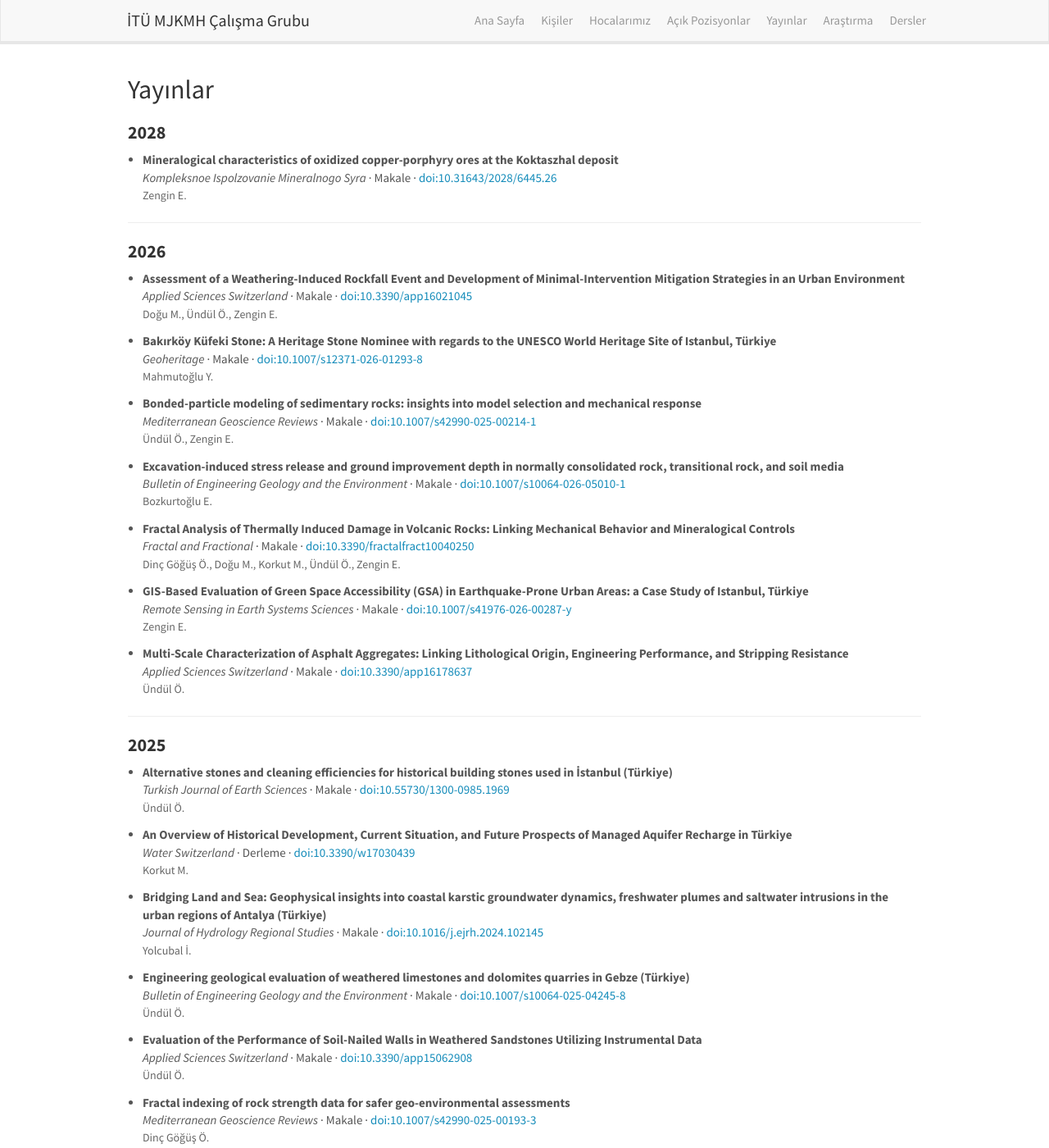
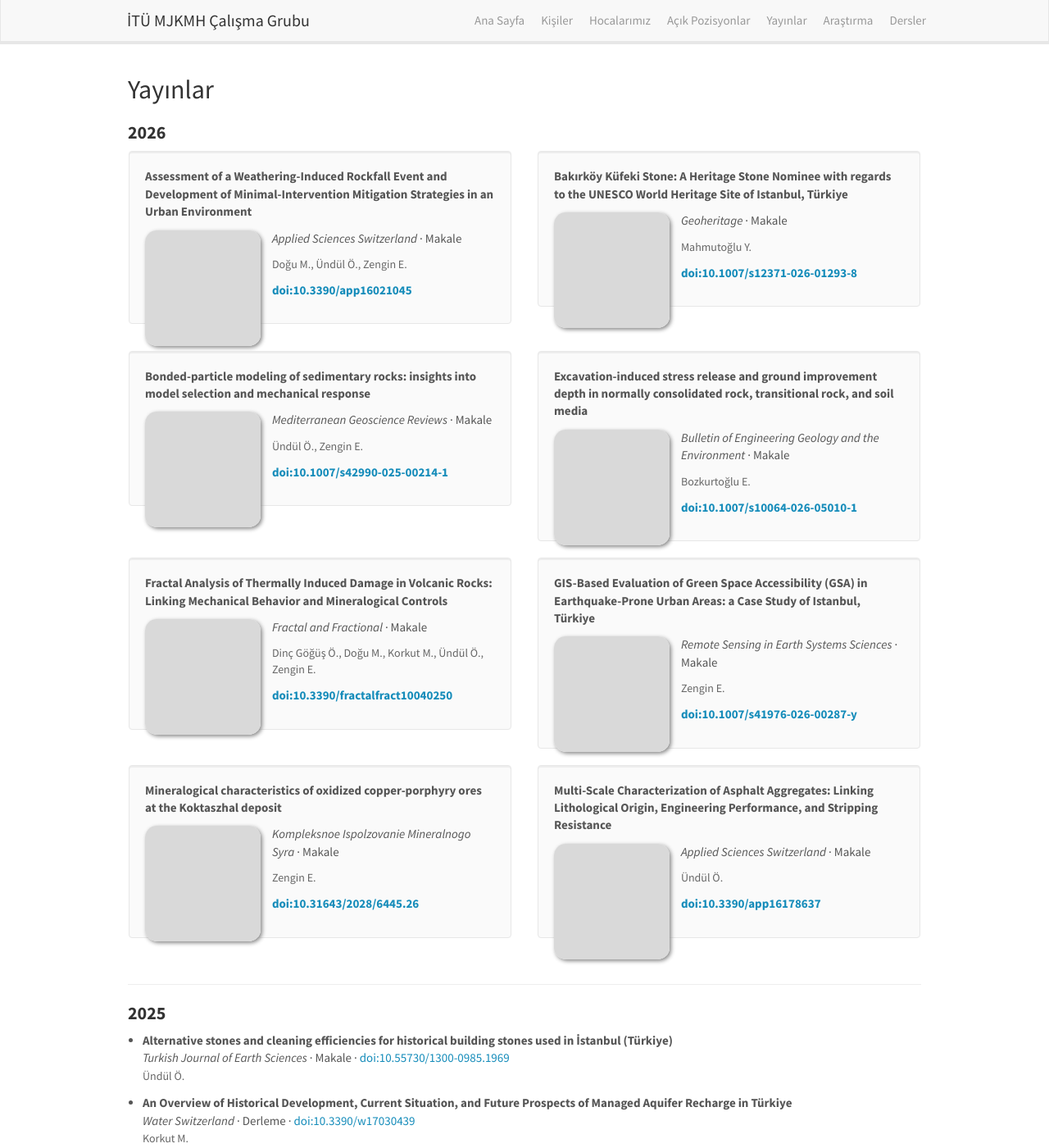
Before and after one commit to eneszengin/mjkmh, a Jekyll site: the page built from _pages/publications.md, in a window 1280 px wide and 1400 px high. Shown: the whole window at 82% size. Built offline with Jekyll 4.4.1, drawn with Linux system fonts in a browser that asks for light colours; nearby versions of some CDN libraries.

Commit message:
Yayınlar: Koktaszhal 2026, DOI yeni sekmede, 2026 yayınları resim/özet kutuları
Co-Authored-By: Claude Opus 5.5 <noreply@anthropic.com>

```diff
--- a/_config.yml
+++ b/_config.yml
@@ -16,6 +16,9 @@ url: ""
 # Kişiler sayfasında eğitim satırlarında bölüm adı ve yıllar gösterilsin mi
 team_show_department: false
 team_show_years: false
+
+# Yayınlar sayfasında resim ve özetle kutu olarak gösterilecek yıllar
+yayin_detayli_yillar: ["2026"]
 
 include:
   - .htaccess
--- a/_pages/publications.md
+++ b/_pages/publications.md
@@ -11,13 +11,31 @@ permalink: /yayinlar/
 {% for yil in yillar %}
 {% unless forloop.first %}<hr>{% endunless %}
 <h2 class="kisi-bolum yayin-yil">{{ yil.name }}</h2>
+{% if site.yayin_detayli_yillar contains yil.name %}
+<div class="row yayin-kutular">
+{% for y in yil.items %}
+<div class="col-sm-6 clearfix">
+<div class="well yayin-kutu">
+<pubtit>{{ y.title }}</pubtit>
+<img src="{{ site.url }}{{ site.baseurl }}/images/{% if y.image %}yayinlar/{{ y.image }}{% else %}kisiler/fotograf-yok.png{% endif %}" class="img-responsive" width="33%" style="float: left" />
+{% if y.abstract %}<p>{{ y.abstract }}</p>{% endif %}
+<p><em>{{ y.source }}</em> · {{ y.type }}</p>
+<p class="danisman">{{ y.members | join: ", " }}</p>
+{% if y.doi %}<p><strong><a href="https://doi.org/{{ y.doi }}" target="_blank" rel="noopener">doi:{{ y.doi }}</a></strong></p>{% endif %}
+</div>
+</div>
+{% cycle '', '<div class="clearfix hidden-xs"></div>' %}
+{% endfor %}
+</div>
+{% else %}
 <ul class="yayinlar">
 {% for y in yil.items %}
 <li>
 <strong>{{ y.title }}</strong><br>
-<em>{{ y.source }}</em> · {{ y.type }}{% if y.doi %} · <a href="https://doi.org/{{ y.doi }}">doi:{{ y.doi }}</a>{% endif %}<br>
+<em>{{ y.source }}</em> · {{ y.type }}{% if y.doi %} · <a href="https://doi.org/{{ y.doi }}" target="_blank" rel="noopener">doi:{{ y.doi }}</a>{% endif %}<br>
 <span class="danisman">{{ y.members | join: ", " }}</span>
 </li>
 {% endfor %}
 </ul>
+{% endif %}
 {% endfor %}
--- a/css/main.scss
+++ b/css/main.scss
@@ -92,6 +92,9 @@ firstp {
 .mezunlar ul { padding-left: 18px; }
 .yayinlar { padding-left: 18px; }
 .yayinlar li { margin-bottom: 12px; font-size: 15px; }
+.yayin-kutu { font-size: 15px; }
+.yayin-kutu pubtit { display: block; margin-bottom: 4px; }
+.yayin-kutu img { margin: 8px 14px 6px 0 !important; }
 .mezunlar li { margin-bottom: 6px; }
 @media (max-width: 767px) { .mezun-bos-baslik { display: none; } }
 
```
Also changed, not shown: _data/yayinlar.yml (+10 -7 lines).
